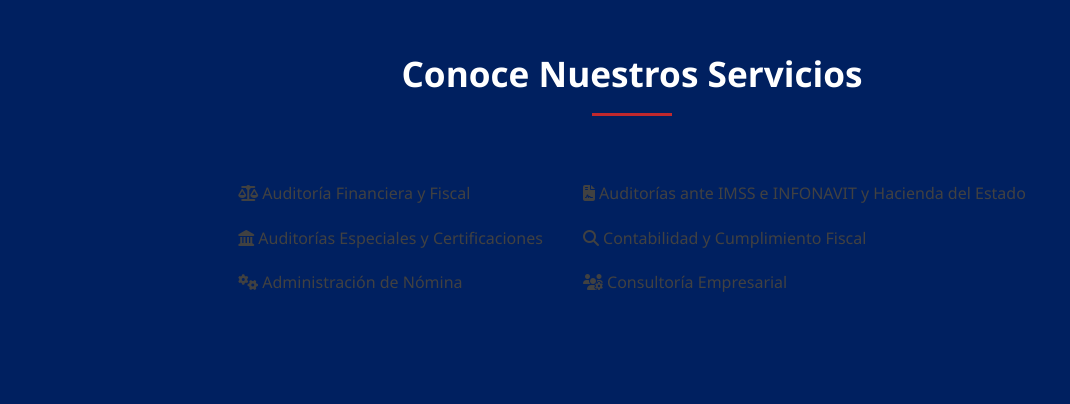
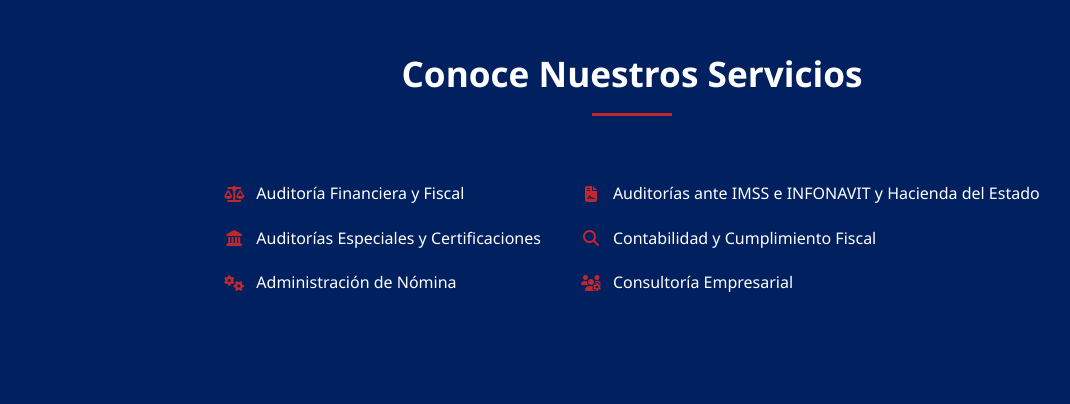
Before and after one commit to BIREVA06/VSCC, a plain HTML site: page contacte.html in a window 1280 px wide. Shown: the part 1769-2173 px from the top of the page, without its empty margins (8-1078 px from the left). Drawn offline with nearby package versions, Linux system fonts and the light colour scheme.

Commit message:
Correcció Acerca de

```diff
--- a/contacte.html
+++ b/contacte.html
@@ -21,8 +21,6 @@
             <nav class="main-nav">
                 <ul class="nav-list">
                     <li><a href="index.html" class="nav-link active">Inicio</a></li>
-                    <!--<li><a href="sobre-nosaltres.html" class="nav-link">Acerca de</a></li>
-                    <li><a href="serveis.html" class="nav-link">Nuestros Servicios</a></li>-->
                     <li><a href="https://vscc.substack.com/" target="_blank" rel="noopener noreferrer" class="nav-link" id="blog-link-header">Boletín</a></li>
                     <li><a href="contacte.html" class="nav-link">Contacto</a></li>
                 </ul>
@@ -110,35 +108,19 @@
     <section class="contact-map">
         <iframe src="https://www.google.com/maps/embed?pb=!1m18!1m12!1m3!1d3776.3908058370916!2d-97.09514462318434!3d18.848682559066358!2m3!1f0!2f0!3f0!3m2!1i1024!2i768!4f13.1!3m3!1m2!1s0x85c4fd5c3aea7f6b%3A0x3ffd7df066b1e17e!2sVSCC%20-%20Vald%C3%A9s%20S%C3%A1nchez%20Consultores%20Corporativos!5e0!3m2!1sen!2ses!4v1760736624382!5m2!1sen!2ses" width="600" height="450" style="border:0;" allowfullscreen="" loading="lazy" referrerpolicy="no-referrer-when-downgrade"></iframe>
     </section>
-    <!--
+
     <section class="pre-footer-services">
         <div class="section-container">
             <div class="section-title">
                 <h2>Conoce Nuestros Servicios</h2>
             </div>
-            <ul class="service-links-list">
-                <li><a href="serveis.html#auditoria-financiera"><i class="fas fa-balance-scale"></i> Auditoría Financiera, Fiscal y Especializada</a></li>
-                <li><a href="serveis.html#dictamen-fiscal"><i class="fas fa-file-contract"></i> Dictamen Fiscal</a></li>
-                <li><a href="serveis.html#dictamenes-imss"><i class="fas fa-landmark"></i> Dictámenes (IMSS, INFONAVIT, etc.)</a></li>
-                <li><a href="serveis.html#auditorias-especiales"><i class="fas fa-search"></i> Auditorías Especiales</a></li>
-                <li><a href="serveis.html#outsourcing"><i class="fas fa-cogs"></i> Outsourcing Contable y Fiscal</a></li>
-                <li><a href="serveis.html#nomines"><i class="fas fa-users-cog"></i> Administración de Nóminas</a></li>
-            </ul>
-        </div>
-    </section>
-    -->
-    <section class="pre-footer-services">
-        <div class="section-container">
-            <div class="section-title">
-                <h2>Conoce Nuestros Servicios</h2>
-            </div>
-            <ul class="service-links-list">
-                <li><i class="fas fa-balance-scale"></i> Auditoría Financiera y Fiscal</a></li>
-                <li><i class="fas fa-file-contract"></i> Auditorías ante IMSS e INFONAVIT y Hacienda del Estado</a></li>
-                <li><i class="fas fa-landmark"></i> Auditorías Especiales y Certificaciones</a></li>
-                <li><i class="fas fa-search"></i> Contabilidad y Cumplimiento Fiscal</a></li>
-                <li><i class="fas fa-cogs"></i> Administración de Nómina</a></li>
-                <li><i class="fas fa-users-cog"></i> Consultoría Empresarial</a></li>
+            <ul class="service-links-list service-links-list-no-links">
+                <li><i class="fas fa-balance-scale"></i> Auditoría Financiera y Fiscal</li>
+                <li><i class="fas fa-file-contract"></i> Auditorías ante IMSS e INFONAVIT y Hacienda del Estado</li>
+                <li><i class="fas fa-landmark"></i> Auditorías Especiales y Certificaciones</li>
+                <li><i class="fas fa-search"></i> Contabilidad y Cumplimiento Fiscal</li>
+                <li><i class="fas fa-cogs"></i> Administración de Nómina</li>
+                <li><i class="fas fa-users-cog"></i> Consultoría Empresarial</li>
             </ul>
         </div>
     </section>
@@ -147,8 +129,6 @@
             <div class="footer-column">
                 <p class="footer-company-name">VSCC - Valdés Sánchez <br> Consultores Corporativos, SC</p>
                 <a href="index.html">Inicio</a>
-                <!--<a href="serveis.html">Servicios</a>
-                <a href="sobre-nosaltres.html">Sobre Nosotros</a>-->
                 <a href="https://vscc.substack.com/" target="_blank" rel="noopener noreferrer" id="blog-link-footer">Boletín</a>
                 <a href="contacte.html">Contacto</a>
             </div>
--- a/css/styles.css
+++ b/css/styles.css
@@ -1337,6 +1337,26 @@ footer {
     text-align: center;
 }
 
+/* --- INICI CODI AFEGIT PER A LLISTA SENSE ENLLAÇOS --- */
+/* Estil per als <li> quan no hi ha enllaç (classe 'service-links-list-no-links') */
+.service-links-list-no-links li {
+    color: var(--primary);
+    font-weight: 500;
+    text-decoration: none;
+    display: flex;
+    align-items: center;
+    cursor: default; /* Indiquem que no és clicable */
+}
+
+/* Estil per a les icones dins dels <li> sense enllaç */
+.service-links-list-no-links li i {
+    margin-right: 0.75rem;
+    color: var(--accent);
+    width: 20px;
+    text-align: center;
+}
+/* --- FI CODI AFEGIT --- */
+
 /* Iframe de Substack al footer */
 .footer-column iframe {
     width: 100%;
@@ -1527,6 +1547,15 @@ footer {
         height: 300px;
     }
 
+    /* --- INICI CORRECCIÓ 'ACERCA DE' MÒBIL --- */
+    .about-layout > .about-item {
+        /* Canviem el grid intern de 2 columnes a 1 sola columna */
+        grid-template-columns: 1fr;
+        /* Reduïm l'espaiat per a mòbils */
+        gap: 0.5rem;
+    }
+    /* --- FI CORRECCIÓ 'ACERCA DE' MÒBIL --- */
+
     .service-links-list {
         grid-template-columns: 1fr;
         justify-items: center;
@@ -1639,6 +1668,13 @@ body.contact-page {
 .contact-page .pre-footer-services .service-links-list a:hover {
     color: var(--gray);
 }
+
+/* --- INICI CODI AFEGIT PER A LLISTA SENSE ENLLAÇOS A 'CONTACTE' --- */
+/* Sobreescriptura per a la pàgina de contacte (fons blau) */
+.contact-page .service-links-list-no-links li {
+    color: var(--white);
+}
+/* --- FI CODI AFEGIT --- */
 
 /* ================================================================== */
 /* =       ESTILS PER A LA CAPÇALERA DE LES PÀGINES INTERNES          = */
```
Also changed, not shown: index.html (+11 -15 lines).
